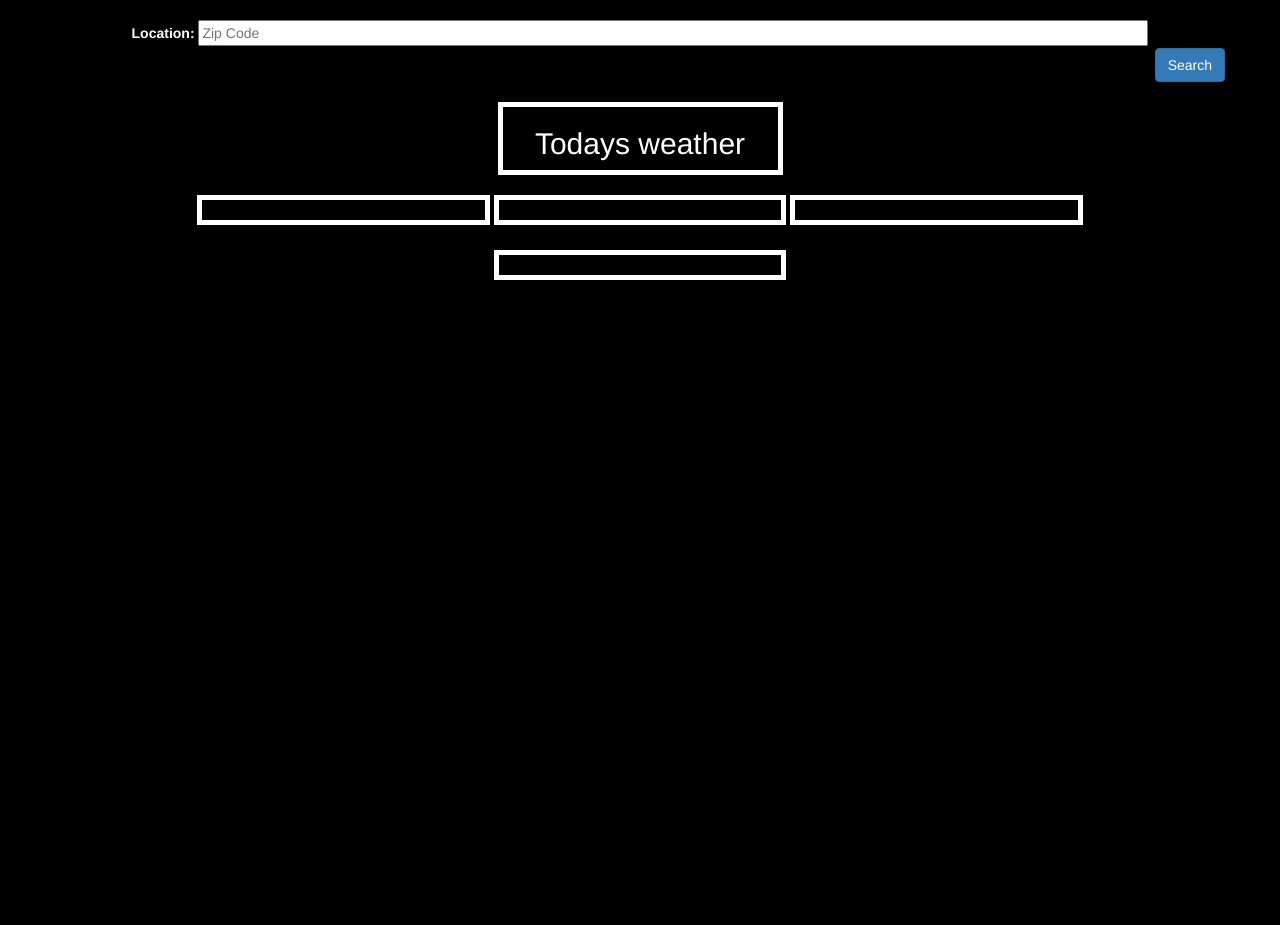
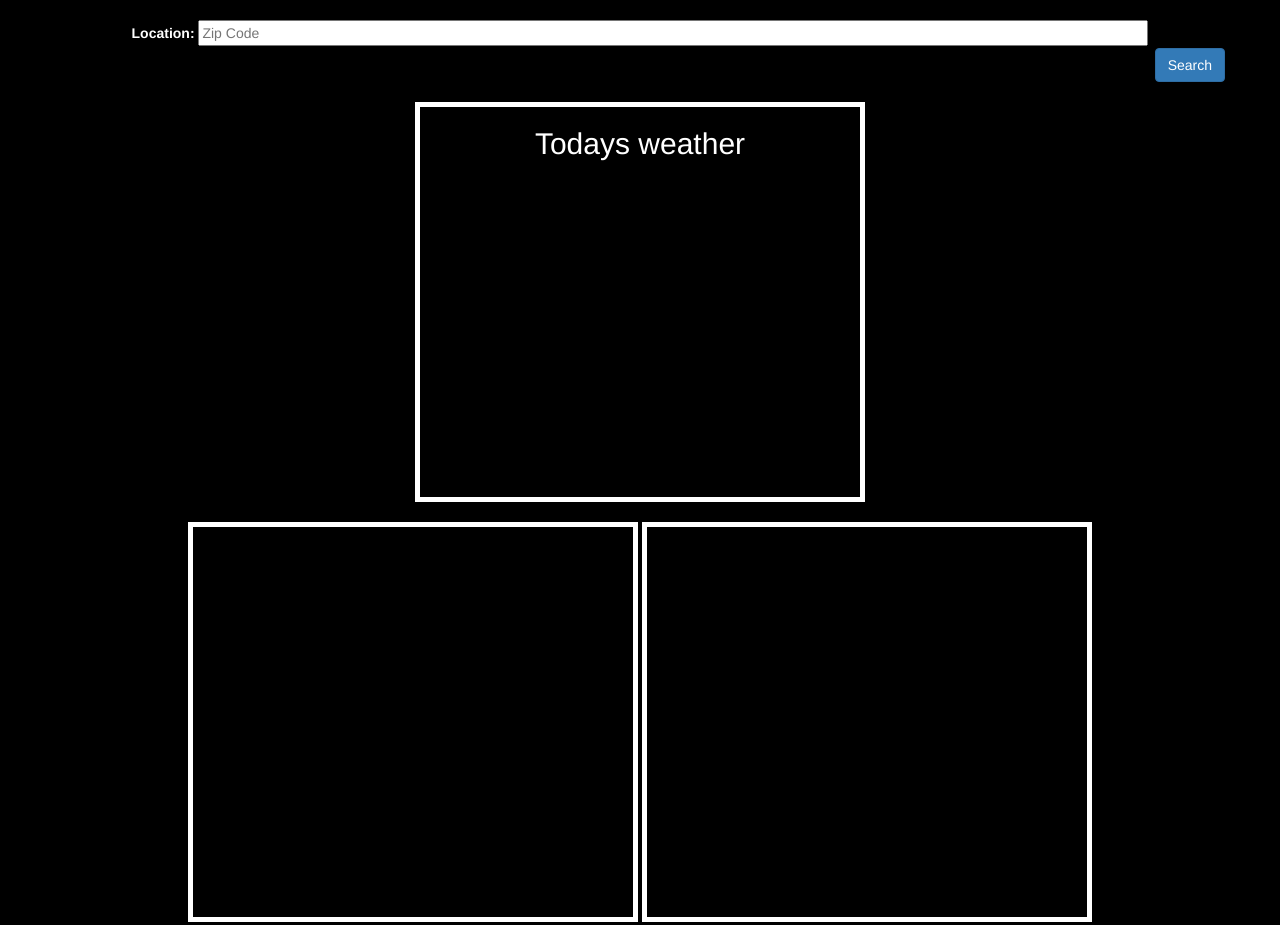
Before and after one commit to 909socal/Weather-App, a plain HTML site: page index.html in a window 1280 px wide. Shown: the top 925 px of the page. Before the commit the page ends 800 px from the top, so only its background shows below. Drawn offline with nearby package versions, Linux system fonts and the light colour scheme; no server answers.

Commit message:
second commit

```diff
--- a/style.css
+++ b/style.css
@@ -12,5 +12,6 @@ body{
   border: 5px solid white;
   display: inline-block;
   margin-top: 20px;
-
+  height: 400px;
+  width:  450px;
 }
```
